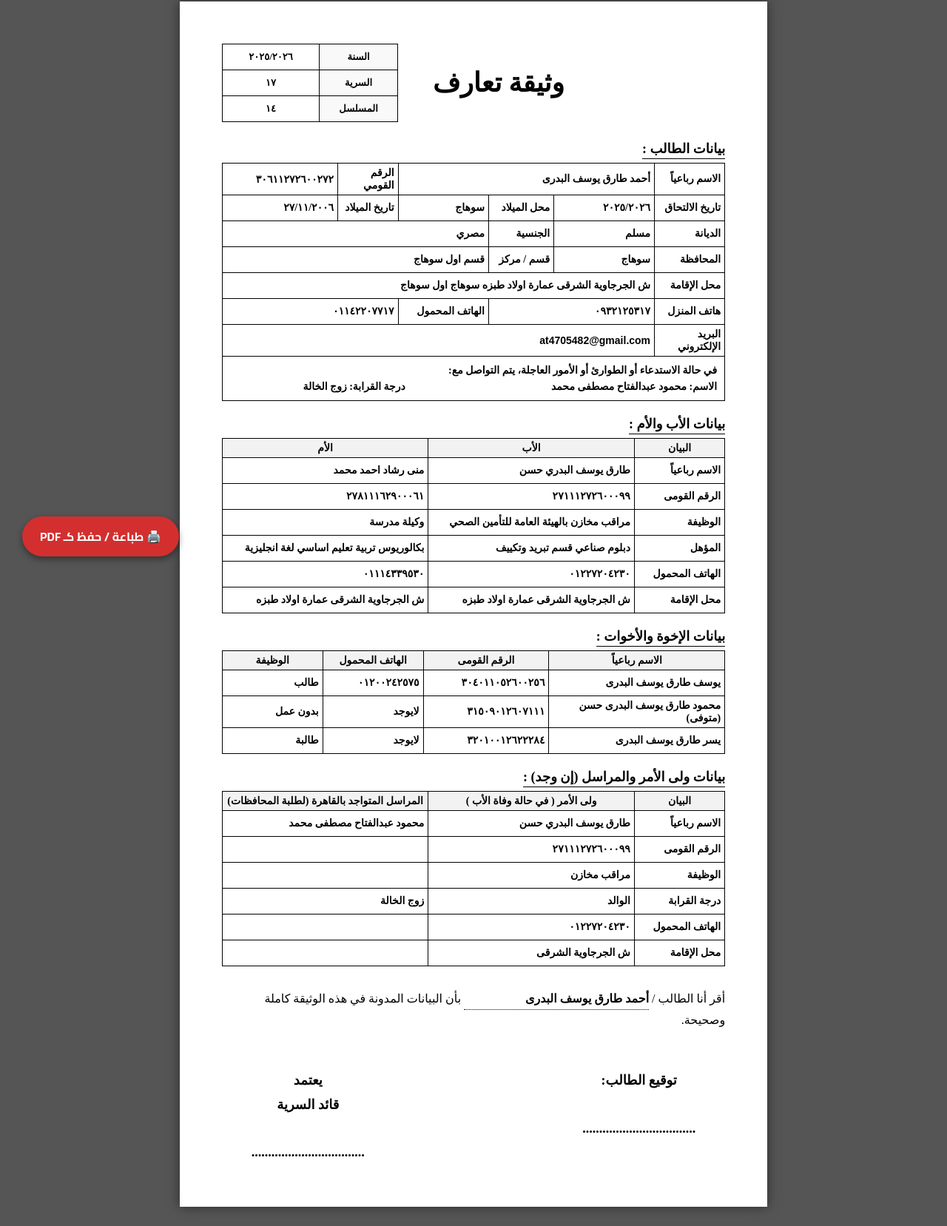
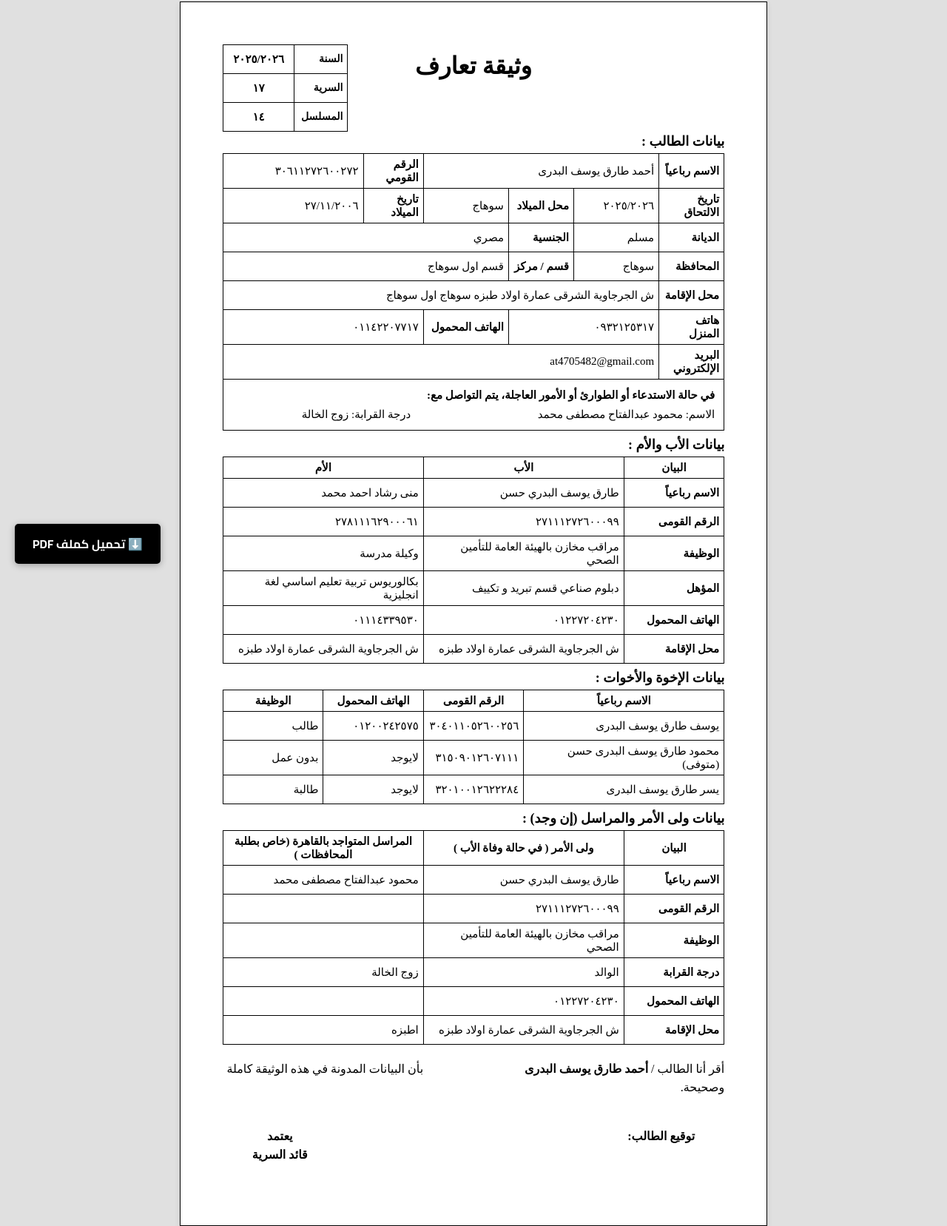
Before and after one commit to Mohanned-Mahmoud/test, a plain HTML site: page index.html in a window 1280 px wide. Shown: the part 18-1675 px from the top of the page at 74% size. Drawn offline with Linux system fonts and the light colour scheme.

Commit message:
Update document layout and add download button

```diff
--- a/index.html
+++ b/index.html
@@ -3,37 +3,40 @@
 <head>
 <meta charset="UTF-8">
 <meta name="viewport" content="width=device-width, initial-scale=1.0">
-<title>وثيقة تعارف - أحمد طارق يوسف البدرى (معدل)</title>
+<title>وثيقة تعارف - أحمد طارق يوسف البدرى</title>
+<script src="https://cdnjs.cloudflare.com/ajax/libs/html2pdf.js/0.10.1/html2pdf.bundle.min.js"></script>
+
 <style>
-    /* استدعاء خط "Cairo" لضمان ظهور اللغة العربية بشكل ممتاز */
-    @import url('https://fonts.googleapis.com/css2?family=Cairo:wght@400;600;700;900&display=swap');
+    /* Using 'Alyamama' font stack */
+    @import url('https://fonts.googleapis.com/css2?family=Cairo:wght@400;700;900&display=swap');
 
     body {
-        background-color: #555; /* لون خلفية لتمييز الورقة على الشاشة */
-        font-family: 'Alyamama'; /* خط القاهرة كأولوية */
+        background-color: #e0e0e0; /* خلفية رمادية للصفحة الخارجية للتمييز */
+        font-family: 'Alyamama';
         margin: 0;
         padding: 20px;
         display: flex;
         justify-content: center;
+        color: #000000;
     }
 
-    /* إعدادات الصفحة (A4) */
     .page {
         background-color: white;
         width: 210mm;
         min-height: 297mm;
-        padding: 15mm; /* هامش داخلي آمن */
+        padding: 15mm 15mm;
+        border: 1px solid #000;
         box-sizing: border-box;
         position: relative;
-        box-shadow: 0 0 15px rgba(0,0,0,0.5);
+        box-shadow: 0 4px 8px rgba(0,0,0,0.1); /* ظل خفيف للورقة */
     }
 
-    /* زر الطباعة */
-    .print-btn {
+    /* زر التحميل */
+    .download-btn {
         position: fixed;
-        bottom: 30px;
-        left: 30px;
-        background-color: #d32f2f;
+        bottom: 20px;
+        left: 20px;
+        background-color: #000;
         color: #fff;
         border: none;
         padding: 12px 24px;
@@ -41,28 +44,27 @@
         font-weight: bold;
         font-size: 16px;
         cursor: pointer;
-        border-radius: 50px;
-        box-shadow: 0 4px 10px rgba(0,0,0,0.4);
+        border-radius: 5px;
+        box-shadow: 0 2px 10px rgba(0,0,0,0.3);
         z-index: 1000;
-        transition: transform 0.2s;
+        transition: background-color 0.3s;
     }
-    .print-btn:hover {
-        transform: scale(1.05);
-        background-color: #b71c1c;
+    .download-btn:hover {
+        background-color: #333;
     }
 
-    /* تنسيق الجداول العام */
+    /* --- Table Styles --- */
     table {
         width: 100%;
         border-collapse: collapse;
-        margin-bottom: 10px;
-        font-size: 14px; /* حجم خط مناسب للطباعة */
-        table-layout: fixed; /* تثبيت عرض الأعمدة لمنع التشوه */
+        margin-bottom: 8px;
+        font-size: 15px;
+        table-layout: fixed;
     }
 
     th, td {
         border: 1px solid #000;
-        padding: 4px 5px;
+        padding: 5px 6px;
         vertical-align: middle;
         overflow: hidden;
         word-wrap: break-word;
@@ -75,137 +77,86 @@
     }
 
     td {
-        height: 26px; /* ارتفاع الخانة */
-        font-weight: 600; /* جعل البيانات المدخلة سميكة قليلاً للقراءة */
+        height: 28px;
     }
 
-    /* --- تنسيق الهيدر العلوي (الإصلاح الرئيسي) --- */
+    /* --- Header Layout --- */
     .header-container {
         display: flex;
         justify-content: space-between;
-        align-items: center; /* محاذاة عمودية */
-        margin-bottom: 15px;
-        width: 100%;
+        align-items: flex-start;
+        margin-bottom: 0px;
     }
 
-    /* الجزء الأيمن (فارغ للتوازن) */
-    .header-right-spacer {
-        width: 25%;
+    .header-right-spacer { width: 25%; }
+    .header-center { text-align: center; width: 50%; }
+    .header-left { width: 25%; }
+
+    .header-title {
+        display: inline-block;
+        padding: 5px 0;
+        font-size: 32px;
+        font-weight: 900;
+        margin-top: 5px;
+        text-decoration: none;
     }
 
-    /* الجزء الأوسط (العنوان) */
-    .header-center {
-        text-align: center;
-        width: 40%;
-    }
-    .header-title {
-        font-size: 36px; /* خط كبير وواضح */
+    /* Admin Mini-Table */
+    .admin-table th { text-align: right; width: 35%; border: 1px solid #000; font-size: 14px; }
+    .admin-table td { border: 1px solid #000; text-align: center; font-weight: bold; }
+    .admin-table { margin-bottom: 0 !important; }
+
+    /* --- Section Headers --- */
+    .section-header {
         font-weight: 900;
-        text-decoration: none;
-        white-space: nowrap;
+        margin: 2px 0 5px 0;
+        font-size: 18px;
     }
 
-    /* الجزء الأيسر (جدول السنة والسرية) */
-    .header-left {
-        width: 35%; /* زيادة العرض لمنع القص */
-        display: flex;
-        justify-content: flex-end; /* دفع المحتوى لليسار بصرياً */
-    }
-
-    /* جدول الإدارة المصغر */
-    .admin-table {
-        width: 100% !important; /* يأخذ مساحة القسم الأيسر */
-        margin-bottom: 0 !important;
-        font-size: 13px;
-    }
-    .admin-table th {
-        width: 40%;
-        text-align: center;
-        background-color: #f9f9f9;
-    }
-    .admin-table td {
-        text-align: center;
-        font-weight: 800;
-    }
-
-    /* عناوين الأقسام (بيانات الطالب...) */
-    .section-header {
-        font-weight: 900;
-        margin: 10px 0 5px 0;
-        font-size: 18px;
-        border-bottom: 1px solid #000; /* خط فاصل خفيف */
-        display: inline-block;
-        padding-bottom: 2px;
-    }
-
-    /* التذييل */
+    /* --- Footer --- */
     .footer {
-        margin-top: 30px;
+        margin-top: 20px;
         font-size: 16px;
-        line-height: 1.8;
+        line-height: 1.6;
     }
     .signature-row {
         display: flex;
         justify-content: space-between;
-        margin-top: 50px;
+        margin-top: 40px;
         padding: 0 40px;
     }
     .signature-block {
         text-align: center;
         font-weight: 900;
-        font-size: 18px;
+        font-size: 16px;
     }
 
     strong { font-weight: 900; }
 
-    /* --- ميديا الطباعة (Print CSS) --- */
+    /* --- Print Optimization --- */
     @media print {
-        @page {
-            size: A4;
-            margin: 0; /* إلغاء هوامش الطابعة الافتراضية */
-        }
-        body {
-            background-color: white;
-            padding: 0;
-            margin: 0;
-            -webkit-print-color-adjust: exact;
-        }
-        .page {
-            width: 210mm;
-            height: 297mm; /* إجبار الارتفاع ليكون صفحة واحدة */
-            margin: 0 auto;
-            border: none;
-            box-shadow: none;
-            padding: 10mm 15mm; /* هوامش الطباعة الآمنة */
-        }
-        .print-btn {
-            display: none;
-        }
-        /* منع ظهور مؤشر الكتابة عند الطباعة */
-        [contenteditable] {
-            outline: none;
-        }
+        body { padding: 0; margin: 0; background-color: white; }
+        .page { border: none; margin: 0; width: 100%; box-shadow: none; }
+        .download-btn { display: none; } /* إخفاء الزر عند الطباعة */
     }
 </style>
 </head>
 <body>
 
-<button onclick="window.print()" class="print-btn">🖨️ طباعة / حفظ كـ PDF</button>
+<button onclick="downloadPDF()" class="download-btn">⬇️ تحميل كملف PDF</button>
 
-<div class="page">
+<div class="page" id="document-content">
 
     <div class="header-container">
         <div class="header-right-spacer"></div>
-
         <div class="header-center">
             <div class="header-title">وثيقة تعارف</div>
         </div>
-
         <div class="header-left">
             <table class="admin-table">
-                <tr><th>السنة</th><td contenteditable="true">٢٠٢٥/٢٠٢٦</td></tr>
-                <tr><th>السرية</th><td contenteditable="true">١٧</td></tr>
-                <tr><th>المسلسل</th><td contenteditable="true">١٤</td></tr>
+                <tr><th> السنة</th><td contenteditable="true">٢٠٢٥/٢٠٢٦</td></tr>
+                <tr><th> السرية</th><td contenteditable="true">١٧</td></tr>
+                <tr><th> المسلسل</th><td contenteditable="true">١٤</td></tr>
             </table>
         </div>
     </div>
@@ -213,15 +164,15 @@
     <div class="section-header">بيانات الطالب :</div>
     <table>
         <colgroup>
-            <col style="width: 14%"> <col style="width: 20%">
-            <col style="width: 13%"> <col style="width: 18%">
-            <col style="width: 12%"> <col style="width: 23%">
+            <col style="width: 13%"> <col style="width: 17%">
+            <col style="width: 13%"> <col style="width: 17%">
+            <col style="width: 12%"> <col style="width: 28%">
         </colgroup>
         <tr>
             <th>الاسم رباعياً</th>
             <td colspan="3" contenteditable="true">أحمد طارق يوسف البدرى</td>
             <th>الرقم القومي</th>
-            <td contenteditable="true" style="font-family: sans-serif;">٣٠٦١١٢٧٢٦٠٠٢٧٢</td>
+            <td contenteditable="true">٣٠٦١١٢٧٢٦٠٠٢٧٢</td>
         </tr>
         <tr>
             <th>تاريخ الالتحاق</th>
@@ -255,13 +206,13 @@
         </tr>
         <tr>
             <th>البريد الإلكتروني</th>
-            <td colspan="5" contenteditable="true" style="direction: ltr; text-align: right; font-family: Arial, sans-serif;">at4705482@gmail.com</td>
+            <td colspan="5" contenteditable="true" style="direction: ltr; text-align: right;">at4705482@gmail.com</td>
         </tr>
         <tr>
-            <td colspan="6" style="height: auto; padding: 10px;">
+            <td colspan="6" style="height: auto; padding: 12px;">
                 <strong>في حالة الاستدعاء أو الطوارئ أو الأمور العاجلة، يتم التواصل مع:</strong>
                 <br>
-                <div style="display:flex; justify-content: space-between; margin-top: 5px; padding-left: 10px;">
+                <div style="display:flex; justify-content: space-between; margin-top: 8px; padding-left: 20px;">
                     <span style="width: 60%;">الاسم: <span contenteditable="true">محمود عبدالفتاح مصطفى محمد</span></span>
                     <span style="width: 35%;">درجة القرابة: <span contenteditable="true">زوج الخالة</span></span>
                 </div>
@@ -272,9 +223,9 @@
     <div class="section-header">بيانات الأب والأم :</div>
     <table>
         <colgroup>
-            <col style="width: 18%"> <col style="width: 41%"> <col style="width: 41%">
+            <col style="width: 20%"> <col style="width: 40%"> <col style="width: 40%">
         </colgroup>
-        <tr style="text-align: center; background-color: #f2f2f2;">
+        <tr style="text-align: center;">
             <th style="text-align: center;">البيان</th>
             <th style="text-align: center;">الأب</th>
             <th style="text-align: center;">الأم</th>
@@ -282,7 +233,7 @@
         <tr> <th>الاسم رباعياً</th> <td contenteditable="true">طارق يوسف البدري حسن</td> <td contenteditable="true">منى رشاد احمد محمد</td> </tr>
         <tr> <th>الرقم القومى</th> <td contenteditable="true">٢٧١١١٢٧٢٦٠٠٠٩٩</td> <td contenteditable="true">٢٧٨١١١٦٢٩٠٠٠٦١</td> </tr>
         <tr> <th>الوظيفة</th> <td contenteditable="true">مراقب مخازن بالهيئة العامة للتأمين الصحي</td> <td contenteditable="true">وكيلة مدرسة</td> </tr>
-        <tr> <th>المؤهل</th> <td contenteditable="true">دبلوم صناعي قسم تبريد وتكييف</td> <td contenteditable="true">بكالوريوس تربية تعليم اساسي لغة انجليزية</td> </tr>
+        <tr> <th>المؤهل</th> <td contenteditable="true">دبلوم صناعي قسم تبريد و تكييف</td> <td contenteditable="true">بكالوريوس تربية تعليم اساسي لغة انجليزية</td> </tr>
         <tr> <th>الهاتف المحمول</th> <td contenteditable="true">٠١٢٢٧٢٠٤٢٣٠</td> <td contenteditable="true">٠١١١٤٣٣٩٥٣٠</td> </tr>
         <tr> <th>محل الإقامة</th> <td contenteditable="true">ش الجرجاوية الشرقى عمارة اولاد طبزه</td> <td contenteditable="true">ش الجرجاوية الشرقى عمارة اولاد طبزه</td> </tr>
     </table>
@@ -290,9 +241,9 @@
     <div class="section-header">بيانات الإخوة والأخوات :</div>
     <table>
         <colgroup>
-            <col style="width: 35%"> <col style="width: 25%"> <col style="width: 20%"> <col style="width: 20%">
+            <col style="width: 40%"> <col style="width: 20%"> <col style="width: 20%"> <col style="width: 20%">
         </colgroup>
-        <tr style="text-align: center; background-color: #f2f2f2;">
+        <tr style="text-align: center;">
             <th style="text-align: center;">الاسم رباعياً</th>
             <th style="text-align: center;">الرقم القومى</th>
             <th style="text-align: center;">الهاتف المحمول</th>
@@ -306,38 +257,55 @@
     <div class="section-header">بيانات ولى الأمر والمراسل (إن وجد) :</div>
     <table>
         <colgroup>
-            <col style="width: 18%"> <col style="width: 41%"> <col style="width: 41%">
+            <col style="width: 20%"> <col style="width: 40%"> <col style="width: 40%">
         </colgroup>
-        <tr style="text-align: center; background-color: #f2f2f2;">
+        <tr style="text-align: center;">
             <th style="text-align: center;">البيان</th>
             <th style="text-align: center;">ولى الأمر ( في حالة وفاة الأب )</th>
-            <th style="text-align: center;">المراسل المتواجد بالقاهرة (لطلبة المحافظات)</th>
+            <th style="text-align: center;">المراسل المتواجد بالقاهرة (خاص بطلبة المحافظات )</th>
         </tr>
         <tr> <th>الاسم رباعياً</th> <td contenteditable="true">طارق يوسف البدري حسن</td> <td contenteditable="true">محمود عبدالفتاح مصطفى محمد</td> </tr>
         <tr> <th>الرقم القومى</th> <td contenteditable="true">٢٧١١١٢٧٢٦٠٠٠٩٩</td> <td contenteditable="true"></td> </tr>
-        <tr> <th>الوظيفة</th> <td contenteditable="true">مراقب مخازن</td> <td contenteditable="true"></td> </tr>
+        <tr> <th>الوظيفة</th> <td contenteditable="true">مراقب مخازن بالهيئة العامة للتأمين الصحي </td> <td contenteditable="true"></td> </tr>
         <tr> <th>درجة القرابة</th> <td contenteditable="true">الوالد</td> <td contenteditable="true">زوج الخالة</td> </tr>
         <tr> <th>الهاتف المحمول</th> <td contenteditable="true">٠١٢٢٧٢٠٤٢٣٠</td> <td contenteditable="true"></td> </tr>
-        <tr> <th>محل الإقامة</th> <td contenteditable="true">ش الجرجاوية الشرقى</td> <td contenteditable="true"></td> </tr>
+        <tr> <th>محل الإقامة</th> <td contenteditable="true">ش الجرجاوية الشرقى عمارة اولاد طبزه</td> <td contenteditable="true"> اطبزه</td> </tr>
     </table>
 
     <div class="footer">
-        أقر أنا الطالب / <span contenteditable="true" style="display:inline-block; min-width: 250px; font-weight: bold; border-bottom: 1px dotted #000;">أحمد طارق يوسف البدرى</span> بأن البيانات المدونة في هذه الوثيقة كاملة وصحيحة.
+        أقر أنا الطالب / <span contenteditable="true" style="display:inline-block; min-width: 300px; font-weight: bold;">أحمد طارق يوسف البدرى</span> بأن البيانات المدونة في هذه الوثيقة كاملة وصحيحة.
 
         <div class="signature-row">
             <div class="signature-block">
                 توقيع الطالب:<br><br>
-                ..................................
             </div>
             <div class="signature-block">
                 يعتمد<br>
                 قائد السرية<br><br>
-                ..................................
             </div>
         </div>
     </div>
 
 </div>
 
+<script>
+    function downloadPDF() {
+        // تحديد العنصر المراد تحويله (الصفحة فقط)
+        const element = document.getElementById('document-content');
+
+        // إعدادات التحويل
+        const opt = {
+            margin:       0,
+            filename:     'وثيقة_تعارف_أحمد_طارق.pdf',
+            image:        { type: 'jpeg', quality: 0.98 },
+            html2canvas:  { scale: 2, useCORS: true }, // scale: 2 لجودة أعلى
+            jsPDF:        { unit: 'mm', format: 'a4', orientation: 'portrait' }
+        };
+
+        // التنفيذ
+        html2pdf().set(opt).from(element).save();
+    }
+</script>
+
 </body>
 </html>
```
